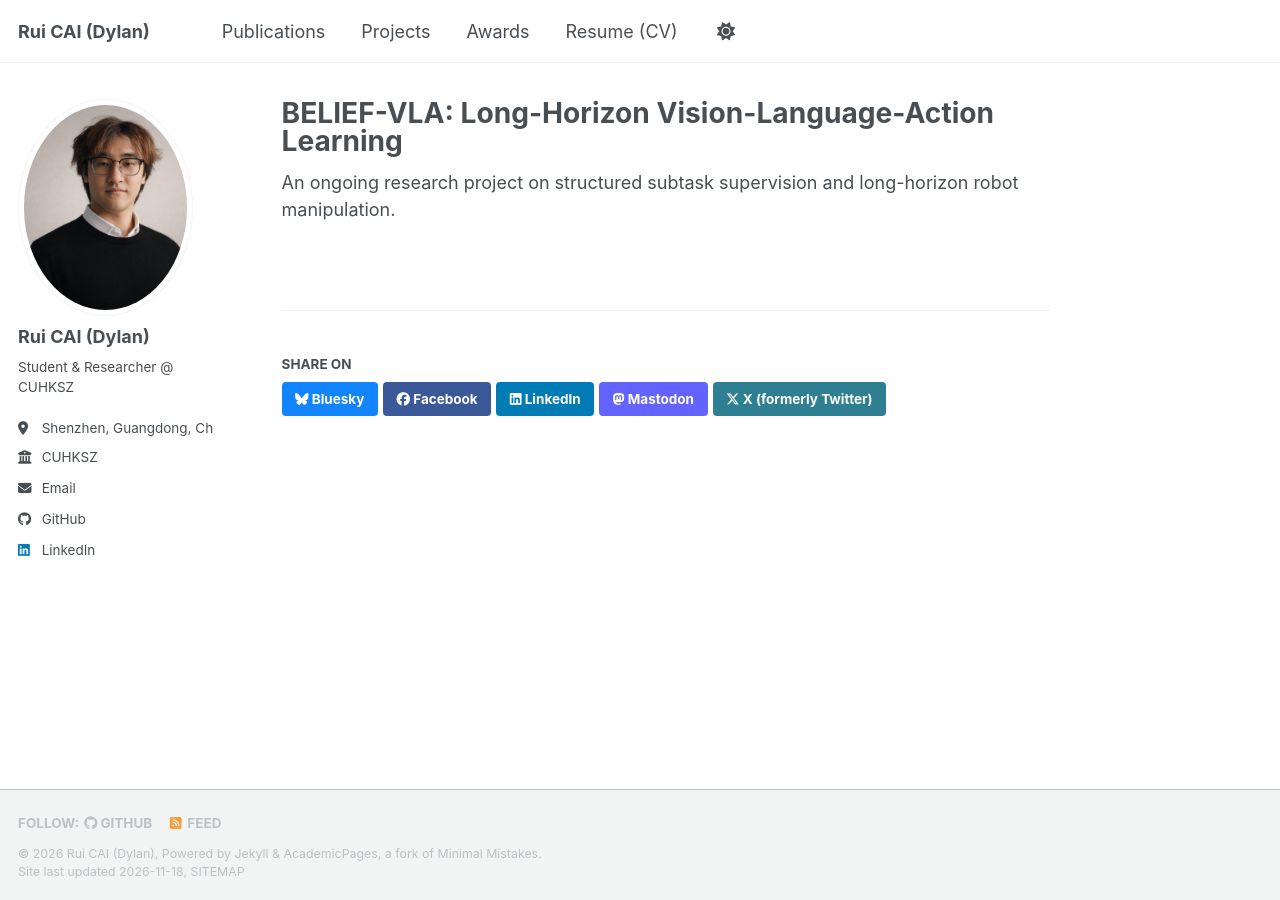
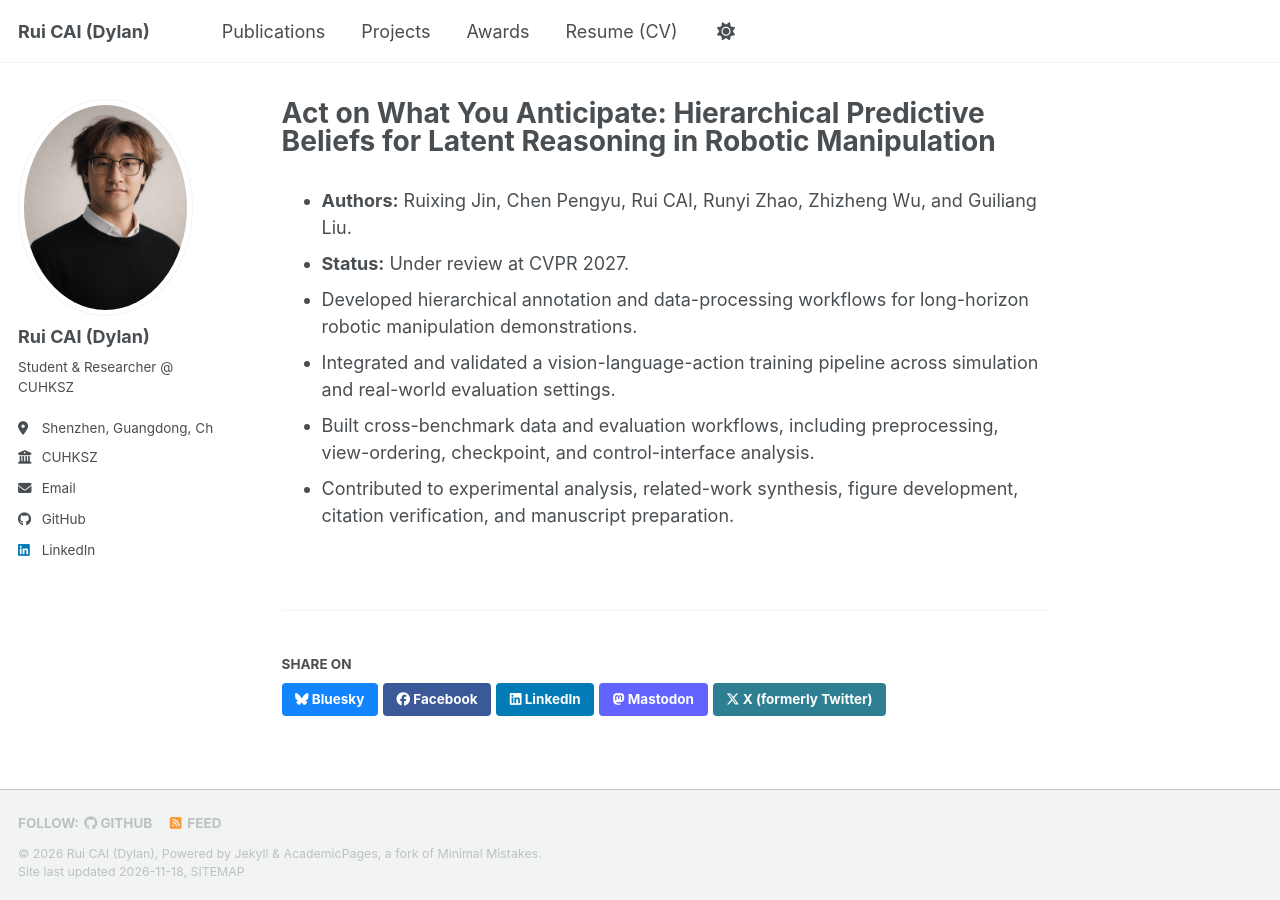
Before and after one commit to KrisCheeRay/Homepage, a Jekyll site: the page built from _publications/2026-09-01-belief-vla.md, in a window 1280 px wide. Built offline with Jekyll 4.4.1, drawn with Linux system fonts in a browser that asks for light colours; a style sheet for code colours, icons or effects is not loaded.

Commit message:
Update publication and replace homepage resume

```diff
--- a/_data/navigation.yml
+++ b/_data/navigation.yml
@@ -18,4 +18,4 @@ main:
     url: /awards/
 
   - title: "Resume (CV)"
-    url: /files/RuiCAI_Resume_NoPhone.pdf
+    url: /files/RuiCAI_Resume_2611_NoPhone.pdf
--- a/_publications/2026-09-01-belief-vla.md
+++ b/_publications/2026-09-01-belief-vla.md
@@ -1,8 +1,13 @@
 ---
-title: "BELIEF-VLA: Long-Horizon Vision-Language-Action Learning"
+title: "Act on What You Anticipate: Hierarchical Predictive Beliefs for Latent Reasoning in Robotic Manipulation"
 collection: publications
-permalink: /publication/belief-vla/
-excerpt: "An ongoing research project on structured subtask supervision and long-horizon robot manipulation."
+permalink: /publication/hierarchical-predictive-beliefs/
+excerpt: "Under review at CVPR 2027."
 ---
 
-An ongoing research project on structured subtask supervision and long-horizon robot manipulation.
+- **Authors:** Ruixing Jin, Chen Pengyu, Rui CAI, Runyi Zhao, Zhizheng Wu, and Guiliang Liu.
+- **Status:** Under review at CVPR 2027.
+- Developed hierarchical annotation and data-processing workflows for long-horizon robotic manipulation demonstrations.
+- Integrated and validated a vision-language-action training pipeline across simulation and real-world evaluation settings.
+- Built cross-benchmark data and evaluation workflows, including preprocessing, view-ordering, checkpoint, and control-interface analysis.
+- Contributed to experimental analysis, related-work synthesis, figure development, citation verification, and manuscript preparation.
```
Also changed, not shown: 2 other files.
